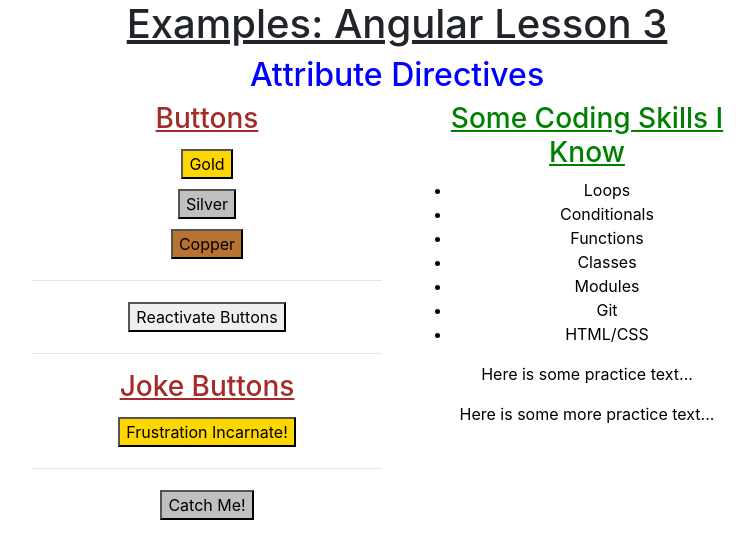
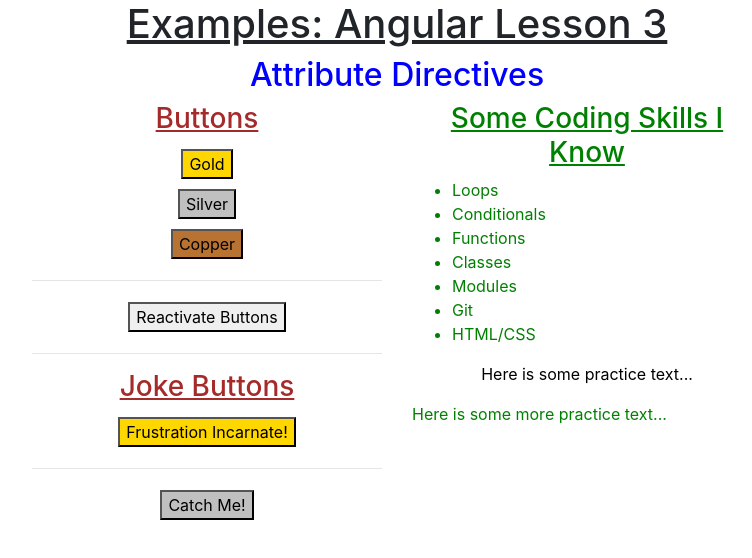
Before and after one commit to LaunchCodeEducation/angular-lc101-projects, an Angular app in the folder lesson3/examples/: page / in a window 1280 px wide. Shown: the top 558 px of the page, without its empty margins (243-995 px from the left). Built offline with nearby package versions, Linux system fonts and the light colour scheme.

Commit message:
Minor code refinement.

```diff
--- a/lesson3/examples/src/app/skill-set/skill-set.component.ts
+++ b/lesson3/examples/src/app/skill-set/skill-set.component.ts
@@ -10,7 +10,7 @@
    skills: string[] = ['Loops', 'Conditionals', 'Functions', 'Classes', 'Modules', 'Git', 'HTML/CSS'];
    alignment: string = 'center';
    color: string = 'black';
-   changeColor: boolean = true;
+   changeColor: boolean = false;
 
    constructor() { }
 
```
